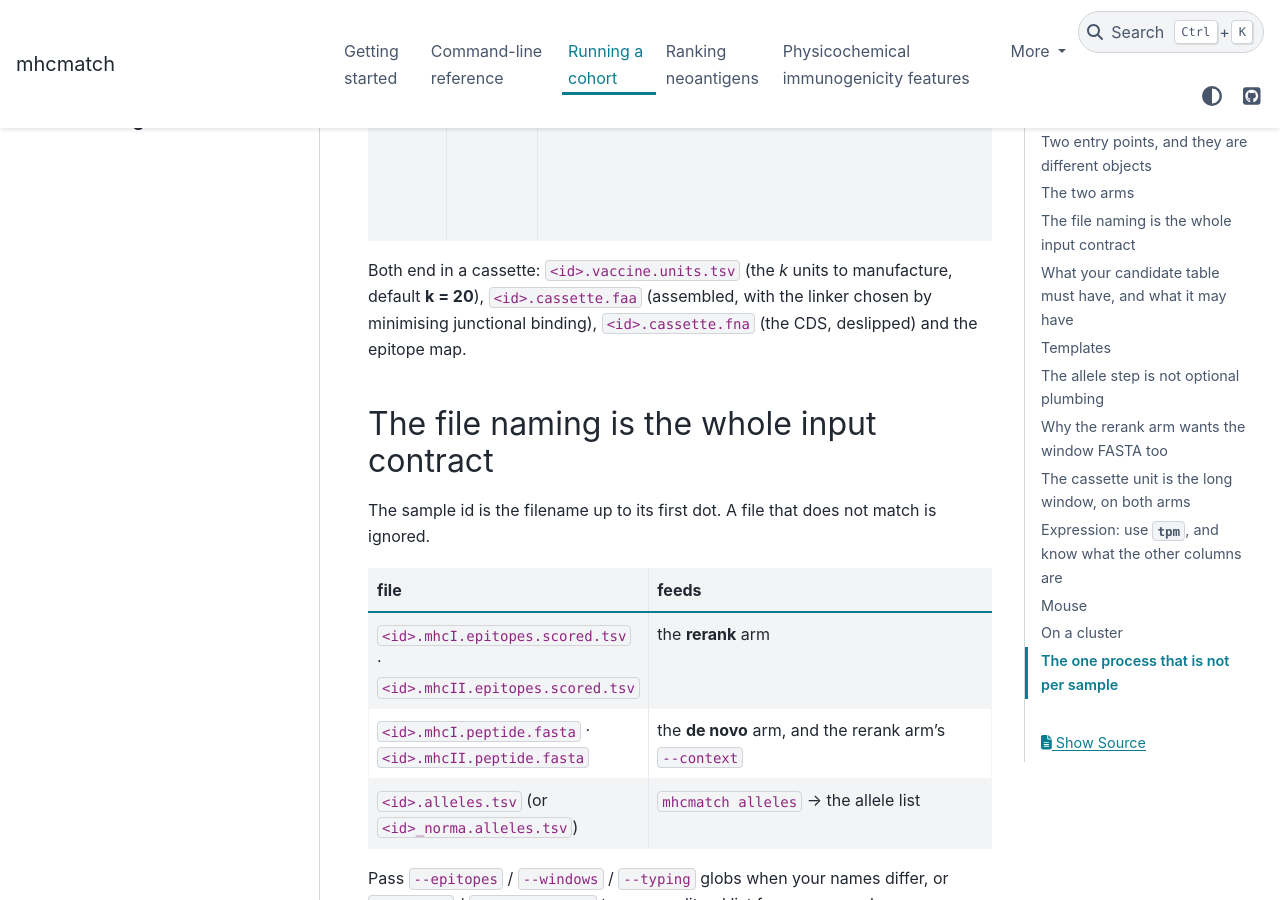
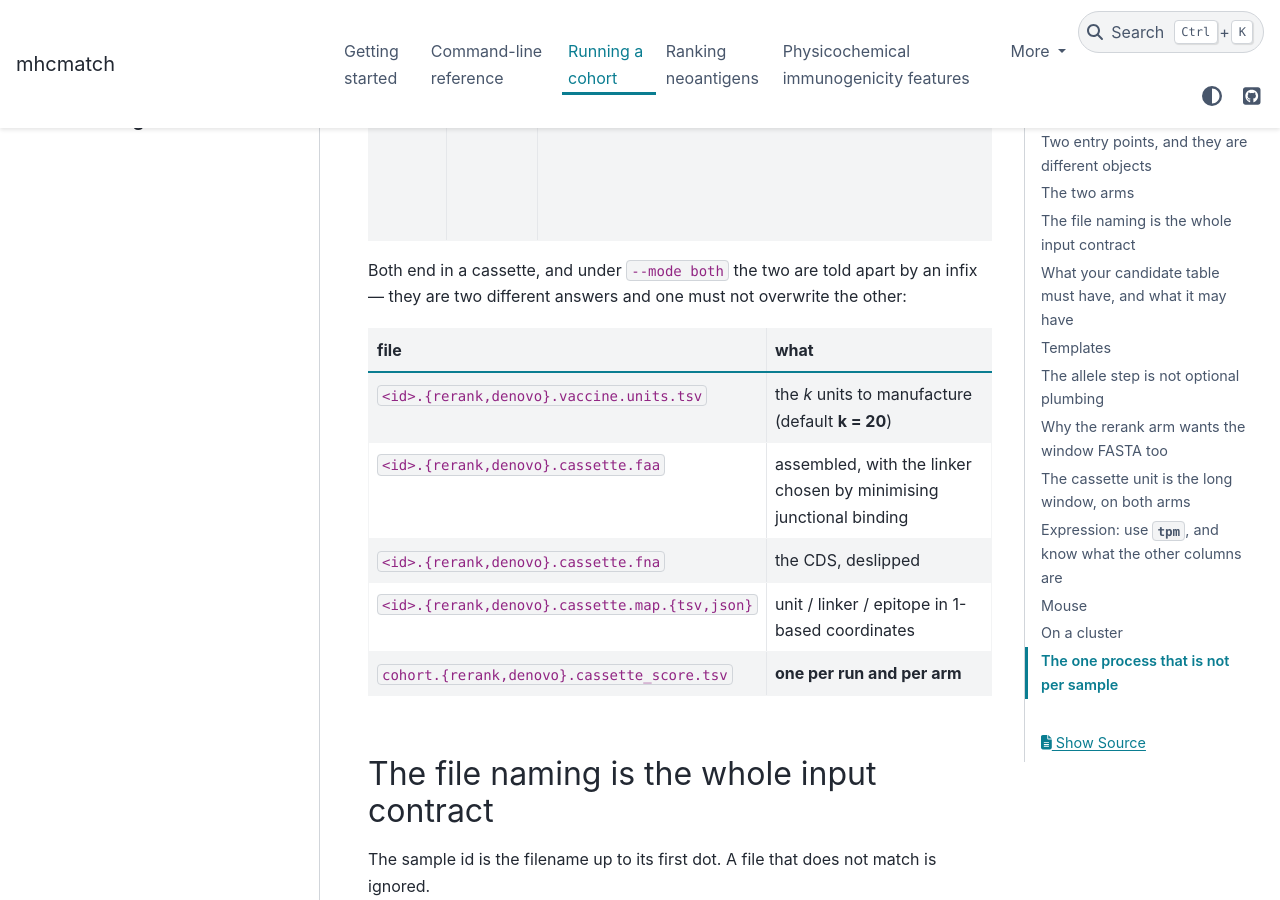
Before and after one commit to antigenomics/mhcmatch, a Sphinx documentation site: the page built from docs/pipeline.rst, in a window 1280 px wide and 900 px high, scrolled down 1379 px. Built offline with Sphinx 7.4.7 and the PyData theme 0.15.4, drawn with Linux system fonts in a browser that asks for light colours.

Commit message:
docs: name the output files as they actually come out, per arm
Co-Authored-By: Claude Opus 5 <noreply@anthropic.com>

```diff
--- a/docs/pipeline.rst
+++ b/docs/pipeline.rst
@@ -50,9 +50,25 @@ The two arms
      - both
      - both, independently — each arm builds its own cassette
 
-Both end in a cassette: ``<id>.vaccine.units.tsv`` (the *k* units to manufacture, default
-**k = 20**), ``<id>.cassette.faa`` (assembled, with the linker chosen by minimising junctional
-binding), ``<id>.cassette.fna`` (the CDS, deslipped) and the epitope map.
+Both end in a cassette, and under ``--mode both`` the two are told apart by an infix — they are two
+different answers and one must not overwrite the other:
+
+.. list-table::
+   :header-rows: 1
+   :widths: 48 52
+
+   * - file
+     - what
+   * - ``<id>.{rerank,denovo}.vaccine.units.tsv``
+     - the *k* units to manufacture (default **k = 20**)
+   * - ``<id>.{rerank,denovo}.cassette.faa``
+     - assembled, with the linker chosen by minimising junctional binding
+   * - ``<id>.{rerank,denovo}.cassette.fna``
+     - the CDS, deslipped
+   * - ``<id>.{rerank,denovo}.cassette.map.{tsv,json}``
+     - unit / linker / epitope in 1-based coordinates
+   * - ``cohort.{rerank,denovo}.cassette_score.tsv``
+     - **one per run and per arm**
 
 The file naming is the whole input contract
 -------------------------------------------
```
Also changed, not shown: integrations/nextflow/mhcmatch/README.md.
